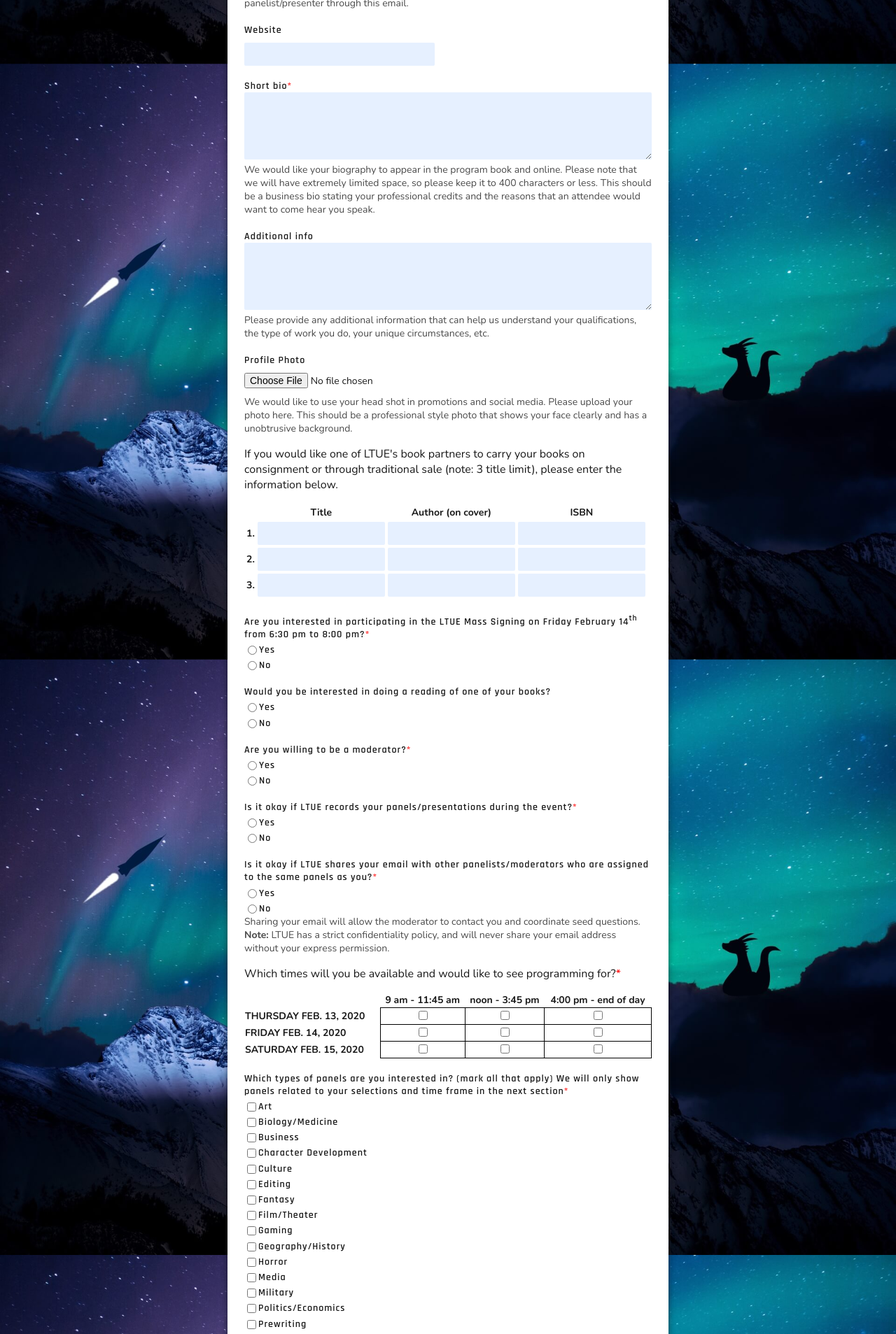
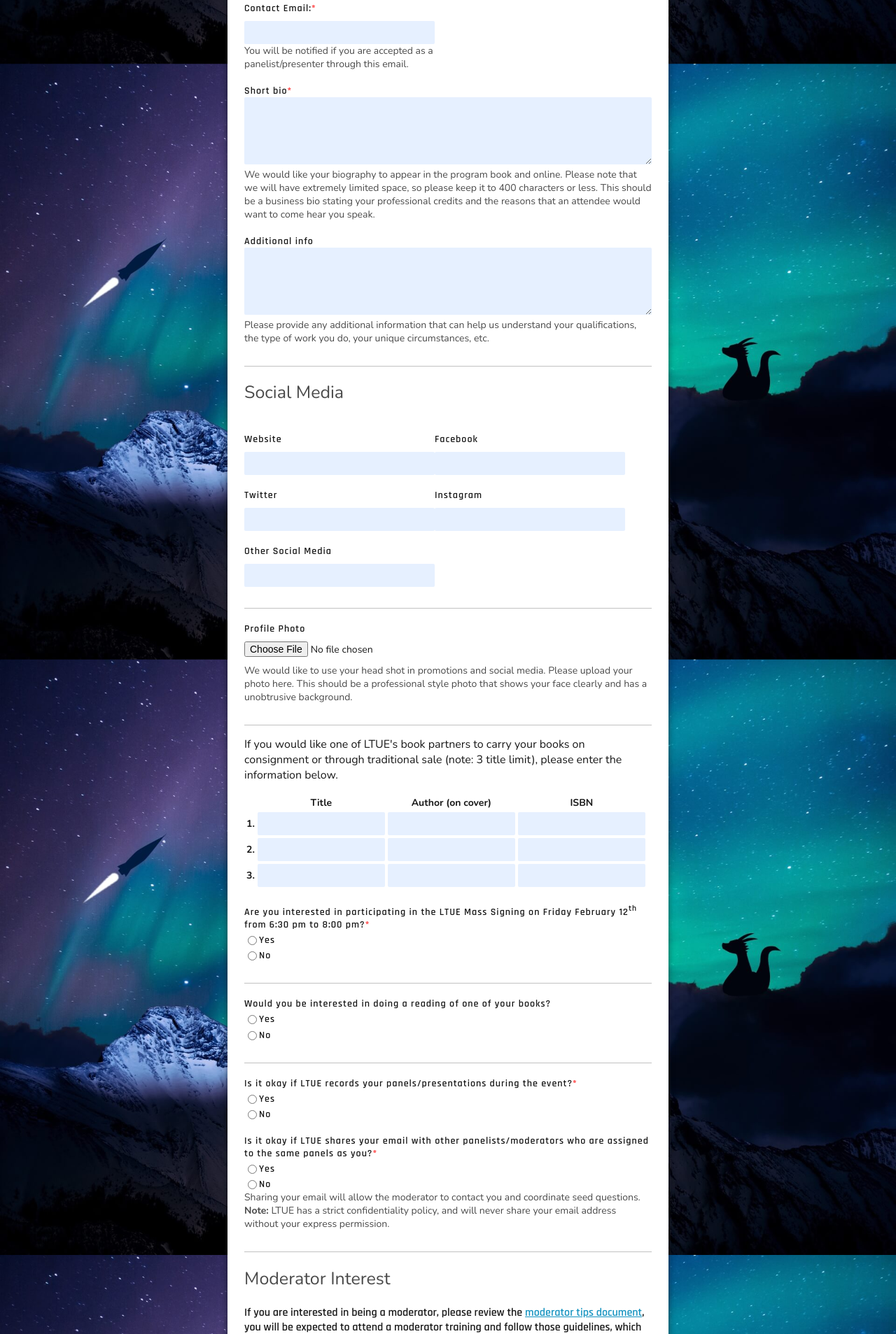
Before and after one commit to LTUE/call-for-panelists, a PHP site: page /profile in a window 1280 px wide. Shown: the part 760-2667 px from the top of the page at 70% size. Run offline with PHP 8.4, Linux system fonts and the light colour scheme; data comes from the database, SQL or seed files in the repository; data that the repository does not hold is empty; some libraries are stand-ins or nearby versions.

Commit message:
Fixes #34, Fixes #11, Fixes #12, Fixes #18 - profile version 2
- Add social media links
- Update text for moderator interest and readings
- Sections with horizontal bars between sections

```diff
--- a/2021-changes.sql
+++ b/2021-changes.sql
@@ -1,3 +1,9 @@
 DROP TABLE IF EXISTS panelist_suggestions;
 
 ALTER TABLE panelists CHANGE intersectionalities info TEXT;
+
+ALTER TABLE panelists CHANGE website website VARCHAR(191) AFTER info;
+ALTER TABLE panelists ADD other_social VARCHAR(191) AFTER website;
+ALTER TABLE panelists ADD instagram VARCHAR(191) AFTER website;
+ALTER TABLE panelists ADD twitter VARCHAR(191) AFTER website;
+ALTER TABLE panelists ADD facebook VARCHAR(191) AFTER website;
--- a/large-form.css
+++ b/large-form.css
@@ -26,13 +26,14 @@ nav ul li a:focus {
     color: #1593c0;
 }
 
-body.large-form h1 {
+body.large-form h1, body.large-form h2 {
     color: #4a4a4a;
     font-size: 25px;
     font-weight: 300;
 }
 
 
+/* profile */
 #current-picture {
     margin-left: 0;
 }
@@ -41,10 +42,12 @@ body.large-form h1 {
     max-height: 200px;
 }
 
+#reading-yes + label ~ p,
 #reading-yes + label ~ label,
 #reading-yes ~ input {
     display: none;
 }
+#reading-yes:checked + label ~ p,
 #reading-yes:checked + label ~ label,
 #reading-yes:checked ~ input {
     display: block;
@@ -79,7 +82,27 @@ table.availability input[type=checkbox] {
     display: inline;
 }
 
+form#profile section {
+    border-top: 1px solid #c1c1c1;
+    margin-top: 30px;
+}
+form#profile section h2 > a {
+    display: none;
+    margin-left: 0.25em;
+}
+form#profile section h2:hover > a {
+    display: inline;
+}
+section.floated {
+    overflow: hidden;
+}
+div.half-width {
+    float: left;
+    width 50%;
+}
 
+
+/* panels */
 section.panel {
     background-color: #f6f6f6;
     padding: 1em 1.5em 2em;
--- a/pages/profile.inc.php
+++ b/pages/profile.inc.php
@@ -97,7 +97,9 @@ function handleForm() {
     // Validation done - good to save
 
     $profileSet = '
-        name = :name, badge_name = :badge_name, contact_email = :contact_email, website = :website,
+        name = :name, badge_name = :badge_name, contact_email = :contact_email,
+        website = :website, facebook = :facebook, twitter = :twitter,
+        instagram = :instagram, other_social = :other_social,
         biography = :biography, info = :info,
         signing = :signing, reading = :reading, moderator = :moderator,
         recording = :recording, share_email = :share_email
@@ -106,9 +108,14 @@ function handleForm() {
         ':name' => $_POST['name'],
         ':badge_name' => $_POST['badge_name'],
         ':contact_email' => $_POST['contact_email'],
-        ':website' => $_POST['website'] ?? '',
         ':biography' => $_POST['biography'],
         ':info' => $_POST['info'] ?? '',
+
+        ':website' => $_POST['website'] ?? '',
+        ':facebook' => $_POST['facebook'] ?? '',
+        ':twitter' => $_POST['twitter'] ?? '',
+        ':instagram' => $_POST['instagram'] ?? '',
+        ':other_social' => $_POST['other_social'] ?? '',
 
         ':signing' => $_POST['signing'] === 'yes',
         ':reading' => $_POST['reading_topic'],
@@ -325,10 +332,12 @@ function readingValue() {
 <p><strong>This Call for Panelists will close on September 1<sup>st</sup>.</strong> We will begin contacting those who have been selected for panels in November.</p>
 <p>LTUE is Thurday Feb. 11<sup>th</sup> to Saturday Feb. 13<sup>th</sup>, 2021.</p>
 <p><strong>You must click Update Profile</strong> in order to save this form.</p>
-<form method="POST" enctype="multipart/form-data">
+<form id="profile" method="POST" enctype="multipart/form-data">
 <?php if (!empty($error)): ?>
     <output class="error"><?= $error ?></output>
 <?php endif; ?>
+    <section id="personal-info">
+        <h2>Personal Info<a href="#personal-info">#</a></h2>
         <label class="required" for="name">What is your name?</label>
         <input type="text" id="name" name="name" required value="<?= value('name') ?>">
 
@@ -340,9 +349,6 @@ function readingValue() {
         <input type="email" id="contact_email" name="contact_email" required value="<?= value('contact_email') ?: ($account['email'] ?? '') ?>">
         <p class="explanation">You will be notified if you are accepted as a panelist/presenter through this email.</p>
 
-    <label for="website">Website</label>
-    <input type="url" id="website" name="website" value="<?= value('website') ?>">
-
         <label class="required" for="biography">Short bio</label>
         <textarea id="biography" name="biography" required maxlength=500><?= value('biography') ?></textarea>
         <p class="explanation">We would like your biography to appear in the program book and online. Please note that we will have extremely limited space, so please keep it to 400 characters or less. This should be a business bio stating your professional credits and the reasons that an attendee would want to come hear you speak.</p>
@@ -350,7 +356,33 @@ function readingValue() {
         <label class="long" for="info">Additional info</label>
         <textarea id="info" name="info"><?= value('info') ?></textarea>
         <p class="explanation">Please provide any additional information that can help us understand your qualifications, the type of work you do, your unique circumstances, etc.</p>
+    </section>
 
+    <section id="social-media" class="floated">
+        <h2>Social Media<a href="#social-media">#</a></h2>
+        <div class="half-width">
+            <label for="website">Website</label>
+            <input type="url" id="website" name="website" value="<?= value('website') ?>">
+        </div>
+        <div class="half-width">
+            <label for="facebook">Facebook</label>
+            <input type="url" id="facebook" name="facebook" value="<?= value('facebook') ?>">
+        </div>
+        <div class="half-width">
+            <label for="twitter">Twitter</label>
+            <input type="url" id="twitter" name="twitter" value="<?= value('twitter') ?>">
+        </div>
+        <div class="half-width">
+            <label for="instagram">Instagram</label>
+            <input type="url" id="instagram" name="instagram" value="<?= value('instagram') ?>">
+        </div>
+        <div class="half-width">
+            <label for="other_social">Other Social Media</label>
+            <input type="url" id="other_social" name="other_social" value="<?= value('other_social') ?>">
+        </div>
+    </section>
+
+    <section id="photo">
         <!-- TODO: preview or iframe, as in Mike's example -->
         <input type="hidden" name="MAX_FILE_SIZE" value="<?= MAX_UPLOAD_SIZE ?>" />
         <label for="picture">Profile Photo</label>
@@ -362,7 +394,9 @@ function readingValue() {
         <?php endif; ?>
         <input type="file" name="picture" id="picture">
         <p class="explanation">We would like to use your head shot in promotions and social media. Please upload your photo here. This should be a professional style photo that shows your face clearly and has a unobtrusive background.</p>
+    </section>
 
+    <section id="books">
         <p>If you would like one of LTUE's book partners to carry your books on consignment or through traditional sale (note: <span title="our sellers can only carry so many books">3 title limit</span>), please enter the information below.</p>
         <table>
             <tr>
@@ -381,32 +415,51 @@ function readingValue() {
             <?php endfor; ?>
         </table>
 
-    <label class="required">Are you interested in participating in the LTUE Mass Signing on Friday February 14<sup>th</sup> from 6:30 pm to 8:00 pm?</label>
+        <label class="required">Are you interested in participating in the LTUE Mass Signing on Friday February 12<sup>th</sup> from 6:30 pm to 8:00 pm?</label>
         <?php booleanForm('signing'); ?>
+    </section>
 
+    <section id="reading">
         <label>Would you be interested in doing a reading of one of your books?</label>
         <div class="shrinkwrap">
             <input type="radio" id="reading-yes" name="reading" value="yes"<?= (!empty($_POST['reading']) ? $_POST['reading'] === 'yes' : !!readingValue()) ? ' checked' : '' ?>>
             <label for="reading-yes">Yes</label>
 
-        <label for="reading-topic" class="required">Which book, style, or genera?</label>
+            <p class="explanation wide">During a reading, you will be performing one of your own works. You will be paired with another author also reading their work. Note that being given time to perform a reading is by invitation only.</p>
+            <label for="reading-topic" class="required">What book/genre/style would you like to highlight?</LABel>
             <input id="reading-topic" name="reading_topic" maxlength=100 value="<?= readingValue() ?>" />
         </div>
         <div class="shrinkwrap">
             <input type="radio" id="reading-no" name="reading" value="no"<?= (!empty($_POST['reading']) ? $_POST['reading'] === 'no' : !readingValue() && !empty($panelist)) ? ' checked' : '' ?>>
             <label for="reading-no">No</label>
         </div>
+    </section>
 
-    <label class="required">Are you willing to be a moderator?</label>
-    <?php booleanForm('moderator'); ?>
-
+    <section id="privacy">
         <label class="required">Is it okay if LTUE records your panels/presentations during the event?</label>
         <?php booleanForm('recording'); ?>
 
         <label class="required">Is it okay if LTUE shares your email with other panelists/moderators who are assigned to the same panels as you?</label>
         <?php booleanForm('share_email'); ?>
         <p class="explanation wide"> Sharing your email will allow the moderator to contact you and coordinate seed questions. <strong>Note:</strong> LTUE has a strict confidentiality policy, and will never share your email address without your express permission.</p>
+    </section>
 
+    <section id="moderator">
+        <h2>Moderator Interest<a href="#moderator">#</a></h2>
+        <p class="label">If you are interested in being a moderator, please review the <a href="https://drive.google.com/file/d/1IPo7povWSiXCtzFIY6kGhIvDmrpHVVt9/view">moderator tips document</a>, you will be expected to attend a moderator training and follow those guidelines, which include:</p>
+        <ol class="explanation">
+            <li>Starting and ending the panel on time</li>
+            <li>Proper Panel Preparation</li>
+            <li>Asking open ended questions</li>
+            <li>Ensuring that all panelists are given equal opportunity to speak</li>
+            <li>Keeping the panel interesting and on-topic</li>
+        </ol>
+        <label class="required">Are you interested in being a Moderator?</label>
+        <?php booleanForm('moderator'); ?>
+    </section>
+
+    <section id="availability">
+        <h2>Timeframe Availability<a href="#availability">#</a></h2>
         <!-- TODO: available hours… -->
         <p class="required">Which times will you be available and would like to see programming for?</p>
         <table class="availability">
@@ -435,7 +488,10 @@ function readingValue() {
                 <td><label><input type="checkbox" name="available[sat][even]"<?= availabilityValue('sat', 'even') ? 'checked ' : '' ?>/></label></td>
             </tr>
         </table>
+    </section>
 
+    <section id="interests">
+        <h2>Panel Category Interest<a href="#interests">#</a></h2>
         <label class="long required">Which types of panels are you interested in? (mark all that apply) We will only show panels related to your selections and time frame in the next section</label>
         <?php foreach ($topics as $id => $name): ?>
         <div class="shrinkwrap">
@@ -443,6 +499,7 @@ function readingValue() {
             <label for="topic-<?= $id ?>"><?= htmlspecialchars($name, ENT_QUOTES) ?></label>
         </div>
         <?php endforeach; ?>
+    </section>
 
     <input type="submit" value="Update Profile">
 </form>
--- a/site.css
+++ b/site.css
@@ -26,8 +26,9 @@ form p {
     font-size: 16px;
 }
 
-label {
+label, p.label {
     font-family: 'Rajdhani', sans-serif;
+    color: #191919;
 }
 
 body {
@@ -75,7 +76,7 @@ input, textarea, select {
     background-color: #e6f0ff;
     font-size: 14px;
 }
-p.explanation {
+ol.explanation, p.explanation {
     margin-top: 0;
     color: #4a4a4a;
     font-size: 14px;
```
Lines whose indentation alone changed are shown as unchanged.
